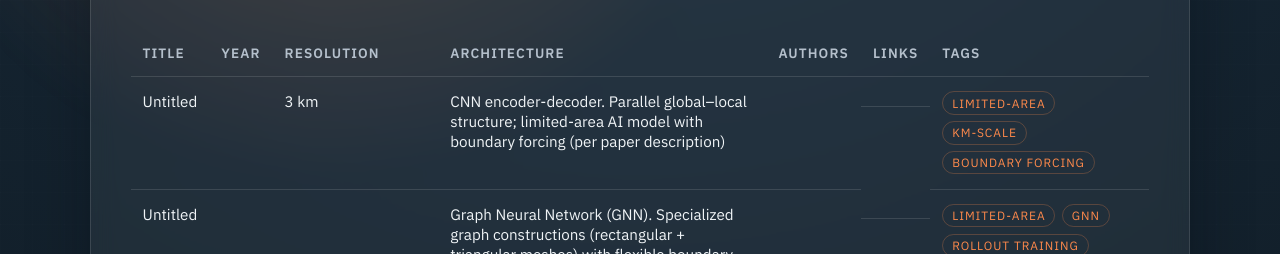
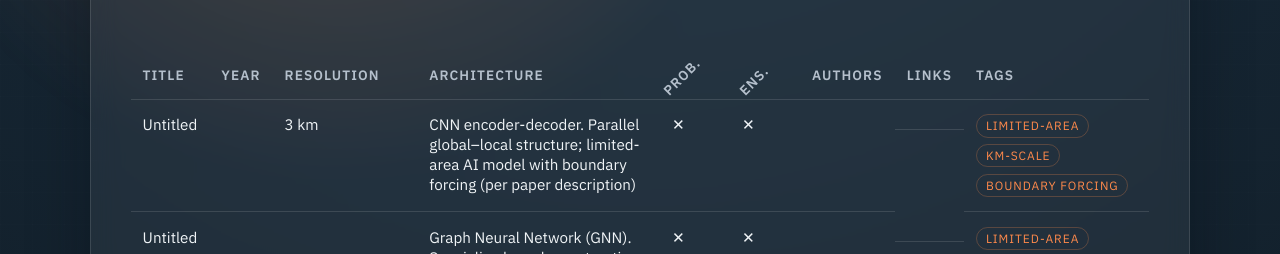
Before and after one commit to leifdenby/kmscale-pubs, a website built with Vite: page index.html in a window 1280 px wide. Shown: the part 544-798 px from the top of the page. Built offline with nearby package versions, Linux system fonts and the light colour scheme.

Commit message:
prob+ens columns

```diff
--- a/src/main.js
+++ b/src/main.js
@@ -149,6 +149,8 @@ function buildTable(papers, bibMap) {
         <th>Year</th>
         <th>Resolution</th>
         <th>Architecture</th>
+        <th class="rotate"><span><abbr title="Probabilistic">Prob.</abbr></span></th>
+        <th class="rotate"><span><abbr title="Ensembles">Ens.</abbr></span></th>
         <th>Authors</th>
         <th>Links</th>
         <th>Tags</th>
@@ -168,6 +170,8 @@ function buildTable(papers, bibMap) {
       <td>${bibTags.year || paper.year || ""}</td>
       <td>${formatResolution(paper.domain)}</td>
       <td>${formatArchitecture(paper.architecture)}</td>
+      <td>${paper.outputs?.probabilistic ? "✓" : "✕"}</td>
+      <td>${paper.outputs?.ensembles ? "✓" : "✕"}</td>
       <td>${formatAuthors(bibTags)}</td>
       <td class="links">${formatLinks(bibTags, paper)}</td>
       <td>${formatTags(paper.tags)}</td>
--- a/src/style.css
+++ b/src/style.css
@@ -146,6 +146,28 @@ main {
   text-transform: uppercase;
   color: var(--muted);
   font-weight: 600;
+  vertical-align: bottom;
+}
+
+.table th.rotate {
+  width: 70px;
+  height: 70px;
+  padding: 0 0.25rem;
+  vertical-align: bottom;
+  text-align: center;
+}
+
+.table th.rotate span {
+  display: inline-block;
+  transform: rotate(-45deg);
+  transform-origin: bottom left;
+  white-space: nowrap;
+  letter-spacing: 0.08em;
+}
+
+.table th.rotate abbr {
+  text-decoration: none;
+  cursor: help;
 }
 
 .table td {
```
